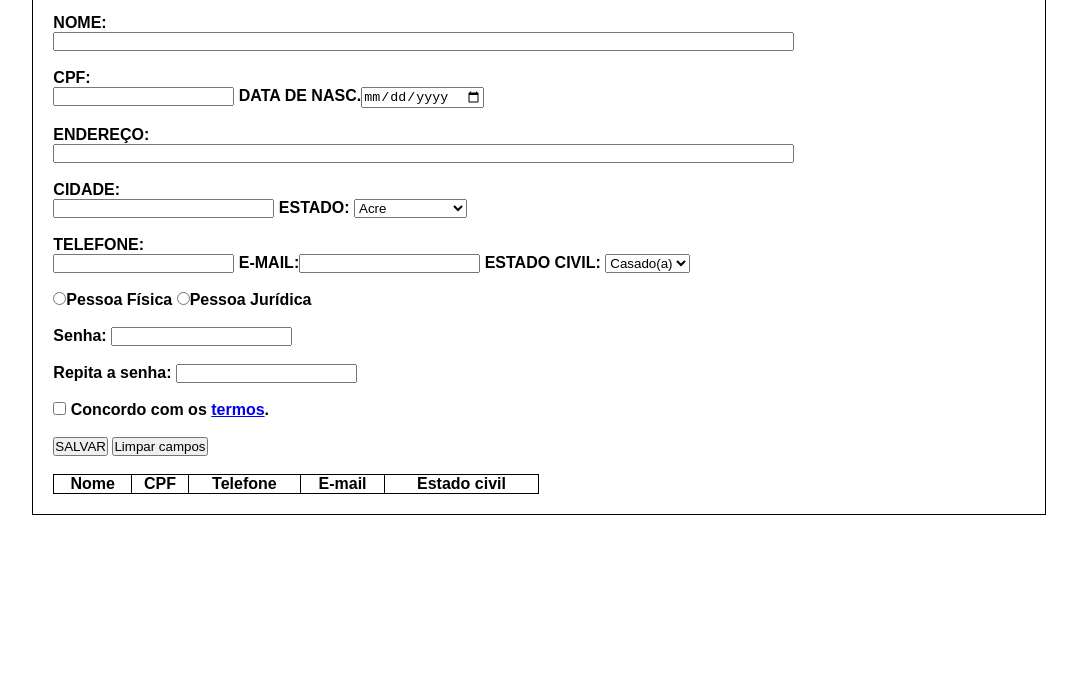
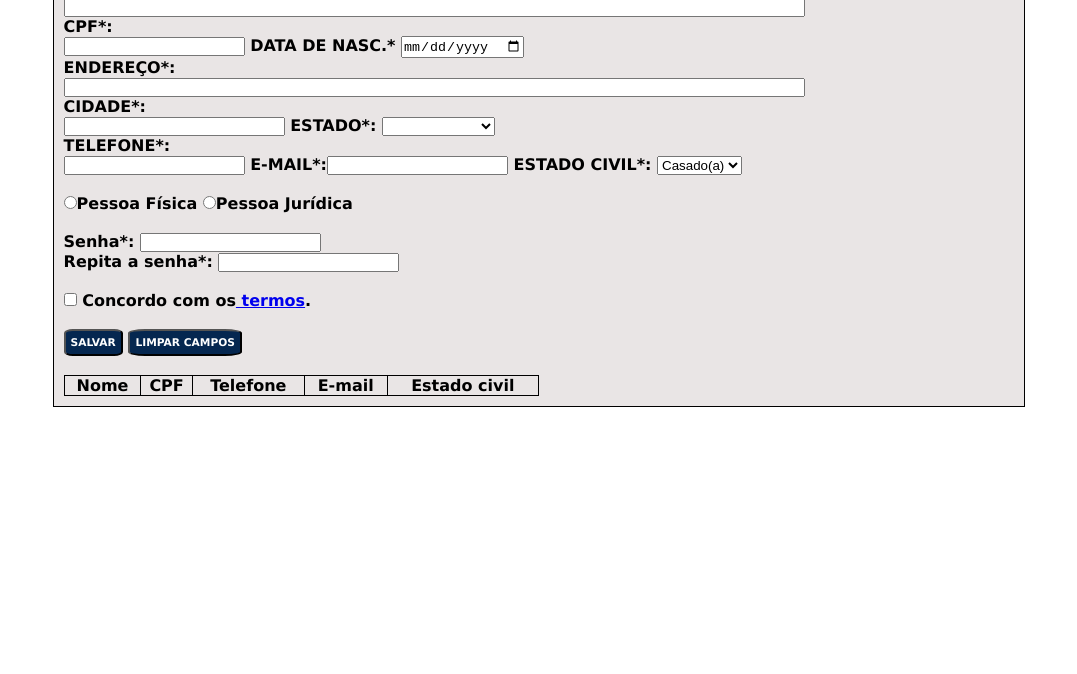
Before and after one commit to WesclayCODE/projeto-pratica-java-script, a plain HTML site: page index.html in a window 1280 px wide. Shown: the part 126-800 px from the top of the page, without its empty margins (101-1178 px from the left). Drawn offline with Linux system fonts and the light colour scheme.

Commit message:
Alterações no CSS, validações

```diff
--- a/index.html
+++ b/index.html
@@ -14,38 +14,46 @@
         <main>
             <form>
                 <div>
-                    <label for="nome">NOME:</label><br/><input type="text" name="nome" id="nome" size="90" /><br/><br/>
-                    <label for="cpf">CPF:</label><br><input type="number" name="cpf" id="cpf" />
-                    <label for="nasc">DATA DE NASC.</label><input type="date" name="nasc" id="nasc" /><br/><br />
-                    <label for="ender">ENDEREÇO:</label><br/><input type="text" name="ender" id="ender" size="90" /><br/><br />
-                    <label for="cidade">CIDADE:</label><br/><input type="text" name="cidade" id="cidade" size="25" />
-                    <label for="estado">ESTADO:</label>
+                    <label for="nome">NOME*:</label><br/><input type="text" name="nome" id="nome"
+                     size="90" required maxlength="50"/><br/>
+                    <label for="cpf">CPF*:</label><br><input type="text" name="cpf" id="cpf"
+                    required maxlength="14"/>
+                    <label for="nasc">DATA DE NASC.* </label><input type="date" name="nasc" id="nasc"
+                     required /><br/>
+                    <label for="ender">ENDEREÇO*:</label><br/><input type="text" name="ender"
+                    id="ender" size="90" required maxlength="100" /><br/>
+                    <label for="cidade">CIDADE*:</label><br/><input type="text" name="cidade"
+                    id="cidade" size="25" required maxlength="30"/>
+                    <label for="estado">ESTADO*:</label>
                         <select name="estado" id="estado">
-                            <option value="acre">Acre</option>
-                            <option value="alagoas">Alagoas</option>
-                            <option value="amapa">Amapá</option>
-                            <option value="amazonas">Amazonas</option>
-                            <option value="bahia">Bahia</option>
-                            <option value="ceara">Ceará</option>
-                            <option value="distFed">Distrito Federal</option>
-                            <option value="espiritoSanto">Espírito Santo</option>
-                            <option value="pernambuco">Pernambuco</option>
-                            <option value="">...</option>
-                        </select><br/><br />
-                            <label for="telefone">TELEFONE:</label><br/><input type="tel" name="telefone" id="telefone" />
-                            <label for="email">E-MAIL:</label><input type="email" name="email" id="email" />
-                            <label for="estCivil">ESTADO CIVIL:</label>
+                            <option value=""></option>
+                            <option value="ac">Acre</option>
+                            <option value="al">Alagoas</option>
+                            <option value="ap">Amapá</option>
+                            <option value="am">Amazonas</option>
+                            <option value="ba">Bahia</option>
+                            <option value="ce">Ceará</option>
+                            <option value="df">Distrito Federal</option>
+                            <option value="es">Espírito Santo</option>
+                            <option value="pe">Pernambuco</option>
+                        </select><br/>
+                            <label for="telefone">TELEFONE*:</label><br/><input type="tel" name="telefone" id="telefone" maxlength="20" />
+                            <label for="email">E-MAIL*:</label><input type="email" name="email" id="email"
+                             required />
+                            <label for="estCivil">ESTADO CIVIL*:</label>
                             <select name="estCivil" id="estCivil">
                                 <option value="casado">Casado(a)</option>
                                 <option value="solteiro">Solteiro(a)</option>
                             </select><br /><br />
                             <input type="radio" name="pessoa" value="fisica" required />Pessoa Física
                             <input type="radio" name="pessoa" value="juridica" />Pessoa Jurídica<br /><br />
-                            Senha: <input type="password" name="senha" id="senha" /><br /><br />
-                            Repita a senha: <input type="password" name="repitaSenha" id="repitaSenha"><br /><br />
-                            <input type="checkbox" name="termos" id="termos" required /> <label for="">Concordo com os  <a   href="http://" target="_blank" rel="noopener noreferrer">termos</a>.</label><br /><br />
+                            Senha*: <input type="password" name="senha" id="senha" maxlength="10" required/><br />
+                            Repita a senha*: <input type="password" name="repitaSenha" id="repitaSenha" maxlength="10" required /><br /><br />
+                            <input type="checkbox" name="termos" id="termos" required />
+                            <label for="">Concordo com os<a href="http://" target="_blank" rel="noopener noreferrer">
+                            termos</a>.</label><br /><br />
                             <button type="submit">SALVAR</button>
-                            <button type="reset">Limpar campos</button>
+                            <button type="reset">LIMPAR CAMPOS</button>
                             <br /><br/>
                         <table>
                             <tr>
--- a/style.css
+++ b/style.css
@@ -5,25 +5,27 @@
 
 header {
     text-align: center;
-    background-color: #e9e5e5;
+    background-color: #cdd95a;
+    color: #071836;
     border: solid 1px black;
-    padding: 8px;
-    margin-left: 100pt;
-    margin-right: 100pt;
+    padding:8px 100px 8px 150px;
+    margin-left: 12%;
+    margin-right: 12%;
     font-size:16pt;
-    font-family: Arial, Helvetica, sans-serif;
+    font-family: 'Lucida Sans', 'Lucida Sans Regular', 'Lucida Grande', 'Lucida Sans Unicode', Geneva, Verdana, sans-serif;
     display: flex;
     align-items: center;
 }
 
 div {
     border:solid 1px black;
-    padding: 20px;
-    font-family: Arial, Helvetica, sans-serif;
+    padding: 10px;
+    background-color: #e9e5e5;
+    font-family: 'Lucida Sans', 'Lucida Sans Regular', 'Lucida Grande', 'Lucida Sans Unicode', Geneva, Verdana, sans-serif;
     font-weight: bold;
     font-size: 12pt;
-    margin-left: 100pt;
-    margin-right: 100pt;
+    margin-left: 12%;
+    margin-right: 12%;
     margin-top:4pt;;
 }
 
@@ -40,3 +42,13 @@ table, th, td {
 table {
     width: 50%;
 }
+
+button {
+    background-color:#052750;
+    color: #ffffff;
+    padding: 5px ;
+    font-family: 'Lucida Sans', 'Lucida Sans Regular', 'Lucida Grande', 'Lucida Sans Unicode', Geneva, Verdana, sans-serif;
+    font-weight: bold;
+    font-size: 8pt;
+    border-radius: 15%;
+}
```
Lines whose indentation alone changed are shown as unchanged.
